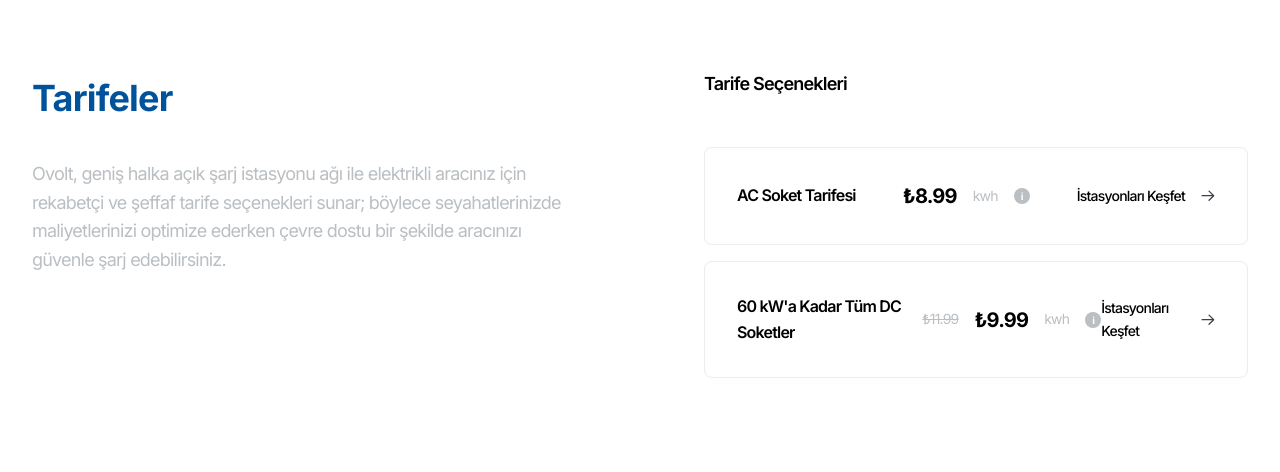
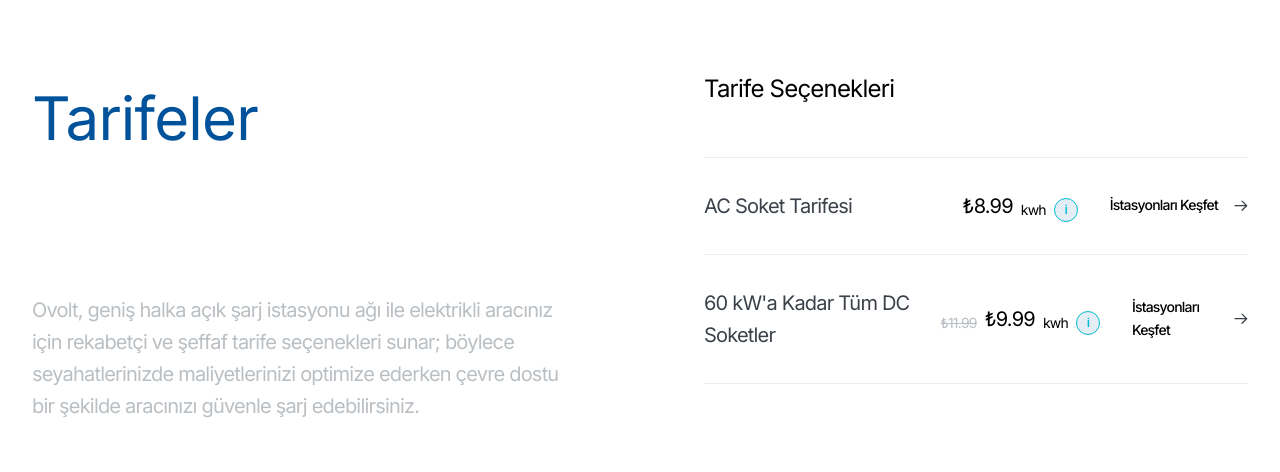
Before and after one commit to OSLOUX/Ovolt, a plain HTML site: page index.html in a window 1280 px wide. Shown: the part 1763-2235 px from the top of the page. Drawn offline with Linux system fonts and the light colour scheme.

Commit message:
Enable smooth scroll on all devices and update tariffs section styling

```diff
--- a/assets/css/style.css
+++ b/assets/css/style.css
@@ -397,12 +397,13 @@ input, textarea {
     display: flex;
     align-items: center;
     justify-content: center;
+    z-index: 2;
 }
 
 .hero__flash {
     width: 100%;
     height: 100%;
-    object-fit: contain;
+    object-fit: scale-down;
     opacity: 0.6;
 }
 
@@ -415,6 +416,7 @@ input, textarea {
     padding: var(--spacing-3xl) 0;
     width: 100%;
     min-height: 100vh;
+    z-index: 3;
 }
 
 .hero__left {
@@ -710,6 +712,8 @@ input, textarea {
     padding: var(--spacing-3xl) 0;
     background-color: var(--white);
     min-height: 700px;
+    position: relative;
+    z-index: 1;
 }
 
 .tariffs__divider {
@@ -727,18 +731,18 @@ input, textarea {
 .tariffs__left {
     display: flex;
     flex-direction: column;
-    gap: var(--spacing-lg);
+    gap: var(--spacing-4xl);
 }
 
 .tariffs__title {
-    font-size: var(--font-size-4xl);
-    font-weight: 700;
+    font-size: var(--font-size-6xl);
+    font-weight: normal;
     color: var(--primary-dark);
     margin: 0;
 }
 
 .tariffs__description {
-    font-size: var(--font-size-lg);
+    font-size: var(--font-size-xl);
     color: var(--medium-gray);
     line-height: 1.6;
     margin: 0;
@@ -751,8 +755,8 @@ input, textarea {
 }
 
 .tariffs__subtitle {
-    font-size: var(--font-size-lg);
-    font-weight: 600;
+    font-size: var(--font-size-2xl);
+    font-weight: normal;
     color: var(--black);
     margin: 0;
 }
@@ -760,23 +764,26 @@ input, textarea {
 .tariffs__list {
     display: flex;
     flex-direction: column;
-    gap: var(--spacing-sm);
 }
 
 .tariff__item {
     display: flex;
     align-items: center;
     justify-content: space-between;
-    padding: var(--spacing-lg);
+    padding: var(--spacing-lg) 0;
     background-color: var(--white);
-    border: 1px solid var(--light-gray);
-    border-radius: var(--radius-md);
+    border-top: 1px solid var(--light-gray);
     transition: all var(--transition-normal);
     cursor: pointer;
 }
 
+.tariff__item:last-child {
+    border-bottom: 1px solid var(--light-gray);
+}
+
 .tariff__item:hover {
     background-color: var(--primary-yellow);
+    padding: var(--spacing-lg);
 }
 
 .tariff__info {
@@ -786,16 +793,18 @@ input, textarea {
 }
 
 .tariff__name {
-    font-size: var(--font-size-base);
-    font-weight: 600;
-    color: var(--black);
+    font-size: var(--font-size-xl);
+    font-weight: normal;
+    color: var(--dark-gray);
     margin: 0;
 }
 
 .tariff__price {
     display: flex;
-    align-items: center;
-    gap: var(--spacing-sm);
+    align-items: flex-end;
+    gap: var(--spacing-xs);
+    margin-left: auto;
+    margin-right: var(--spacing-lg);
 }
 
 .tariff__old-price {
@@ -806,20 +815,21 @@ input, textarea {
 
 .tariff__amount {
     font-size: var(--font-size-xl);
-    font-weight: 700;
+    font-weight: 400;
     color: var(--black);
 }
 
 .tariff__unit {
     font-size: var(--font-size-sm);
-    color: var(--medium-gray);
+    color: var(--black);
 }
 
 .tariff__info-icon {
     position: relative;
-    width: 16px;
-    height: 16px;
-    background-color: var(--medium-gray);
+    width: 24px;
+    height: 24px;
+    background-color: rgba(0, 82, 155, 0.1);
+    border: 1px solid var(--primary-blue);
     border-radius: 50%;
     display: flex;
     align-items: center;
@@ -828,10 +838,10 @@ input, textarea {
 }
 
 .tariff__info-icon::before {
-    content: 'i';
+    content: 'İ';
     font-size: 10px;
     font-weight: 700;
-    color: var(--white);
+    color: var(--primary-blue);
 }
 
 .info-tooltip {
@@ -1379,7 +1389,7 @@ input, textarea {
     }
 
     html {
-        scroll-behavior: auto;
+        scroll-behavior: smooth;
     }
 }
 
--- a/assets/js/main.js
+++ b/assets/js/main.js
@@ -135,7 +135,7 @@ document.addEventListener('DOMContentLoaded', function() {
         const scrollTop = window.pageYOffset || document.documentElement.scrollTop;
 
         if (scrollTop > 100) {
-            header.style.backgroundColor = 'rgba(26, 44, 61, 0.95)';
+            header.style.backgroundColor = 'rgba(0, 82, 155, 0.9)';
             header.style.backdropFilter = 'blur(10px)';
 
             // Logo küçültme efekti - responsive boyutlar
```
